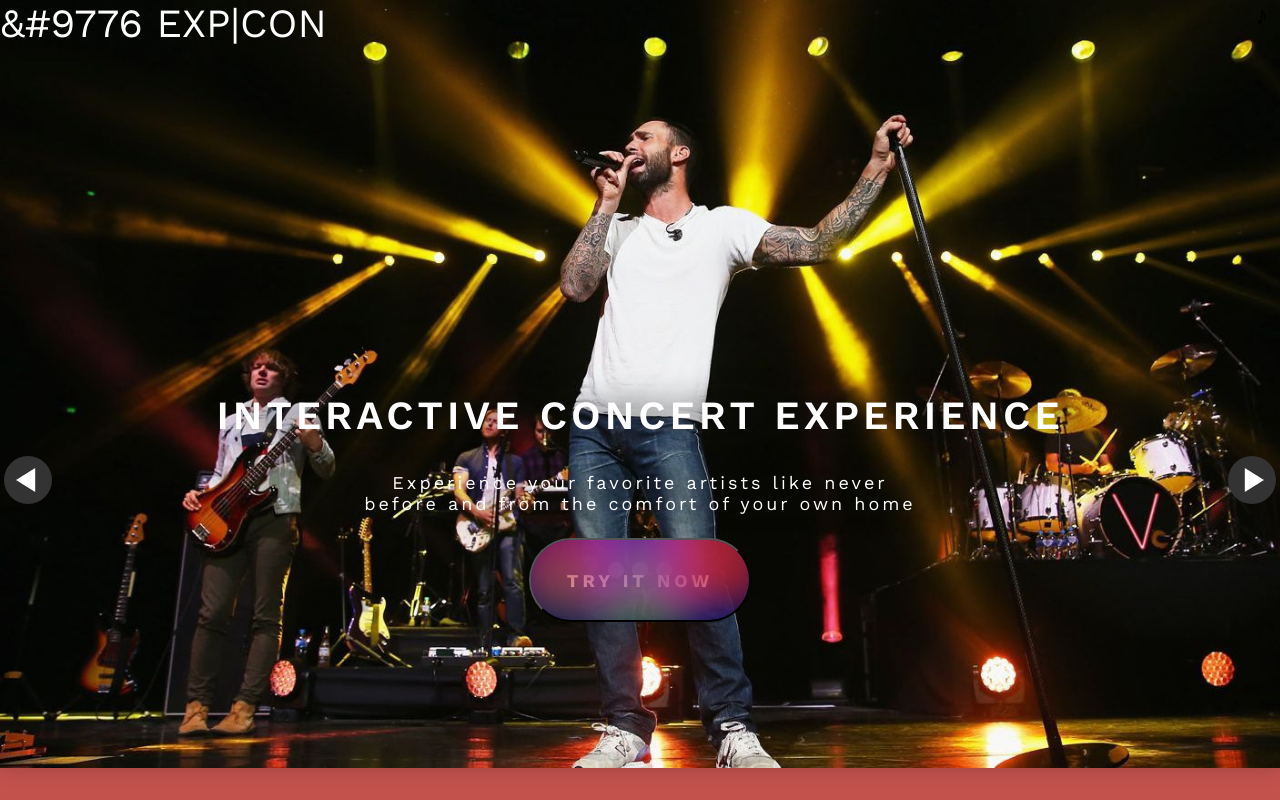
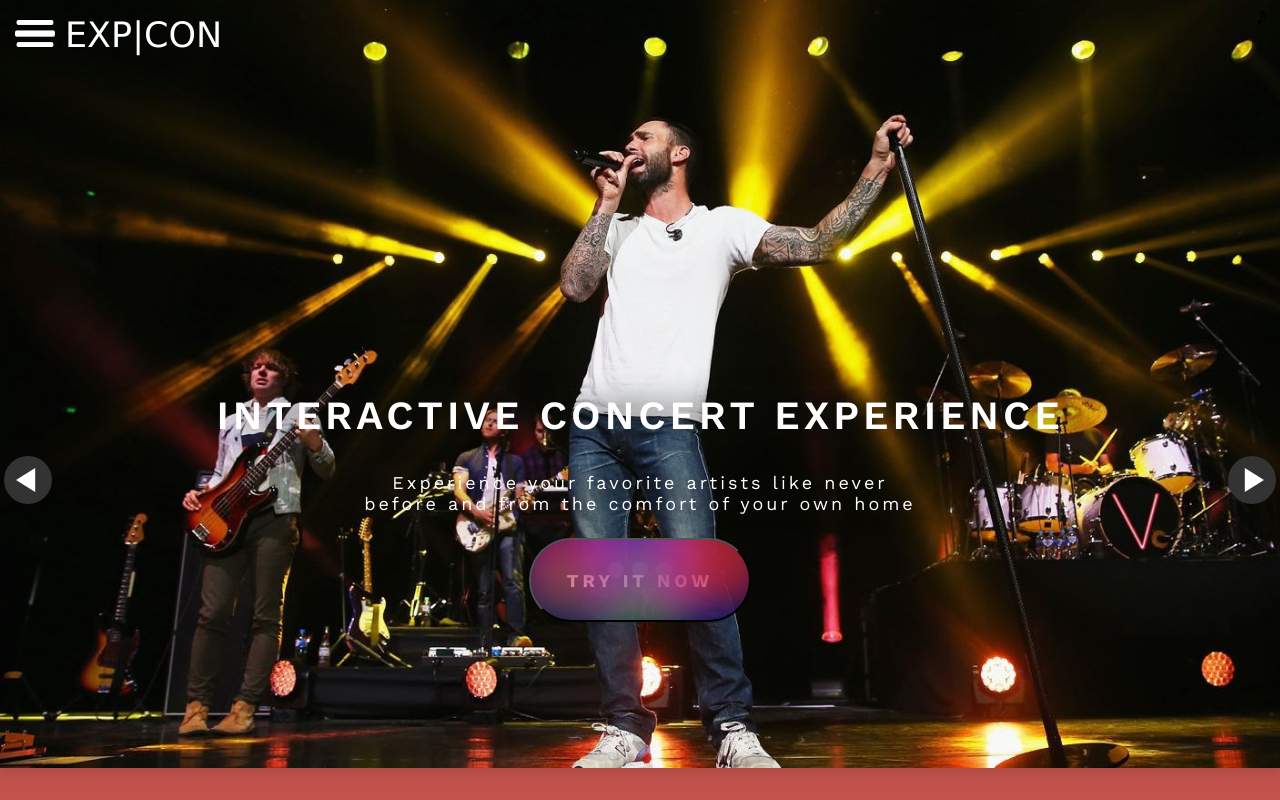
Before and after one commit to amandaalliegro/Front-End-Assessment---Speer_React, a React (Create React App) app in the folder client/: page / in a window 1280 px wide. Shown: the top 800 px of the page. Built offline with nearby package versions, Linux system fonts and the light colour scheme.

Commit message:
almost done + screenshots

```diff
--- a/client/src/components/Landing.jsx
+++ b/client/src/components/Landing.jsx
@@ -2,6 +2,7 @@ import Black from "./sections/Black";
 import BlackScnd from "./sections/BlackScnd";
 import Blue from "./sections/Blue"
 import Footer from "./sections/Footer";
+import TopNav from "./sections/Menu";
 import SidebarNavs from "./sections/Menu";
 import Menu from "./sections/Menu";
 import Red from "./sections/Red"
@@ -12,7 +13,7 @@ import Yellow from "./sections/Yellow"
 function Landing(props){
   return (
   <div className='landing'>
-    <SidebarNavs />
+    <TopNav />
     <Slider />
     <Red />
     <Yellow />
--- a/client/src/components/sections/Footer.jsx
+++ b/client/src/components/sections/Footer.jsx
@@ -1,5 +1,5 @@
 import Mail from "../../public/assets/mail.png"
-
+import { Link } from "react-router-dom";
 import './footer.scss'
 
 function Footer(props){
@@ -7,10 +7,12 @@ function Footer(props){
     <section className='landing blue'>
       <div class='container-botton'>
         <div class='contact-box' id='contact'>
-          <p id='contact'src={Mail}><span >  support@experienceconcerts.co</span></p>
+          <p id='contact'><span ><img id='mail'src={Mail}/>  support@experienceconcerts.co</span></p>
         </div>
         <div id='brand-footer'>
-          <p id='brand-footer'>EXP|CON</p>
+
+          <p id='brand-footer-link'>EXP|CON</p>
+
         </div>
         <p id='footer-f'>2019 All Rights Reserved | Speer Technologies Incorporated</p>
       </div>
--- a/client/src/components/sections/Menu.jsx
+++ b/client/src/components/sections/Menu.jsx
@@ -1,39 +1,29 @@
+import MenuSandwich from "../../public/assets/menu.png"
+import "./menu.scss"
 import React from 'react'
-import "./menu.scss"
 
 class Menu extends React.Component {
-  constructor() {
-    super();
-    this.state = {
-        activeCollapse: 'circulars'
-    };
+  constructor(props){
+  super(props);
+  this.state = {
+  open: false
   }
-
-  handleExpandCollaps = (name) => {
-    if (this.state.activeCollapse === name) {
-        this.setState({ activeCollapse: '' })
-    } else {
-        this.setState({ activeCollapse: name })
-    }
+  this.togglePanel = this.togglePanel.bind(this);
   }
-
-  moreInfoClick = (e) => {
-    e.stopPropagation();
-    console.log("clicked");
+  togglePanel(e){
+  this.setState({open: !this.state.open})
   }
   render() {
-    return  (
-     <div  className={`collapsible ${this.state.activeCollapse === "circulars" ? 'item-active' : ''}`} onClick={() => this.handleExpandCollaps("circulars")}>
-      <div onClick={this.moreInfoClick} id='collapsible-btn'>&#9776 EXP|CON
-      <div class="content" id='collapsible-menu'>
-        <div class='menu-txt'>
-          <p id='menu-color'>What is it</p>
-          <p>Perks pricing</p>
-        </div>
-      </div>
-    </div>
-    </div>
-    )
+  return (<div>
+  <div onClick={(e)=>this.togglePanel(e)} className='header'><img id='menu-sandwich'src={MenuSandwich}/>EXP|CON
+  {this.props.title}</div>
+  {this.state.open ? (
+  <div className='content'>
+  {this.props.children}
+  <p>WHAT IS IT PERKS PRICING</p>
+  </div>
+  ) : null}
+  </div>);
   }
-}
+  }
 export default Menu
--- a/client/src/components/sections/footer.scss
+++ b/client/src/components/sections/footer.scss
@@ -18,6 +18,15 @@
   font-family: 'Work Sans', sans-serif;
 }
 #brand-footer {
+  text-decoration:none;
+  text-align: center;
+  color: white;
+  font-size: 30px;
+  padding-top: 35px;
+  margin-block-end: 0;
+  background-color: rgb(87, 60, 201);
+}
+#brand-footer-link {
 
   text-align: center;
   color: white;
@@ -38,3 +47,8 @@
   padding-bottom: 40px;
   background-color: rgb(87, 60, 201);
 }
+
+#mail {
+  height: 16px;
+  width: auto;
+}
--- a/client/src/components/sections/menu.scss
+++ b/client/src/components/sections/menu.scss
@@ -1,74 +1,38 @@
 @import url('https://fonts.googleapis.com/css2?family=Work+Sans:ital,wght@0,100;0,200;0,300;0,400;0,500;0,600;0,700;1,100;1,200;1,300;1,400;1,500&display=swap');
 
-@import url('https://fonts.googleapis.com/css2?family=Work+Sans:ital,wght@0,100;0,200;0,300;0,400;0,500;0,600;0,700;1,100;1,200;1,300;1,400;1,500&display=swap');
-
-@keyframes grow {
-  0% { font-size: 0; }
-  100% { font-size: 40px; }
+.header{
+  cursor: pointer;
+  font-family: 'Work Sans', sans-serif;
+  padding: 15px;
+  height: 30px;
+  width: 250px;
+  font-size: 35px;
+  position: fixed;
+  font-weight: 500;
+  background-color: transparent;
+  color: #FFF;
+  font-family: verdana;
+  text-align: left;
+  z-index: 1000;
   }
-#collapsible-menu{
-  display: none;
-  height: 330px;
-  width:330px;
-  border-radius : 100%;
+  .content{
+  cursor: pointer;
+  left: -5%;
+  top:-10%;
   background-color: black;
-  float:left;
-  color:white;
-  position:absolute;
-  animation:ease-in;
-  transition: ease-in 10s;
-  -moz-animation-duration: 2s;
-  font-family: 'Work Sans', sans-serif;
-  z-index: 5;
-
-
-
-}
-#collapsible-btn{
-  font-family: 'Work Sans', sans-serif;
-  height: 60px;
-  width:fit-content;
+  color:burlywood;
   border-radius: 100%;
-  background-color: transparent;
+  padding: 15px;
+  height: 350px;
+  width: 350px;
   position: fixed;
-  color:white;
-  font-size: 40px;
-  animation-fill-mode: forwards;
-  -moz-animation-duration: 2s;
-  -webkit-animation-fill-mode: forwards;
-  behavior: smooth;
-  z-index: 1000;
-  cursor: pointer;
-  transition: 10s;
-
-}
-#collapsible-btn.open {
-  z-index: 1000;
-  transform: scaleZ(1000);
-  transform: translateZ(1000);
-
+  font-family: verdana;
+  font-size: 14px;
+  z-index: 990;
   }
 
-#collapsible-btn.open #collapsible-menu {
-  display: block;
-  transform:scaleX(+55deg) scaleY(+15deg) scaleZ(0);
-  left: -35%;
-  top: -75%;
-  z-index: 1;
-  animation:ease-in .7s;
-  transition: all ease-in .7s
+  #menu-sandwich {
+    height:27px;
+    width: 40px;
+    margin-right: 10px;
   }
-
-.menu-txt {
-  font-size: 24px;
-  font-weight: 600;
-  padding-left: 28%;
-  padding-top: 45%;
-  color:white;
-  text-transform:uppercase;
-  font-family: 'Work Sans', sans-serif;
-}
-
-#menu-color {
-  color: white;
-}
--- a/client/src/components/sections/yellow.scss
+++ b/client/src/components/sections/yellow.scss
@@ -115,7 +115,7 @@
   border-top-left-radius: 95%;
   margin-left: 0;
   margin-bottom:0;
-  margin-top: 24.8%;
+  margin-top: 24.7%;
 
 }
 
```
Also changed, not shown: client/src/public/assets/mail.png, client/src/public/assets/menu.png (added), 7 other files (tests, documents, lock files or other folders). Lines whose indentation alone changed are shown as unchanged.
